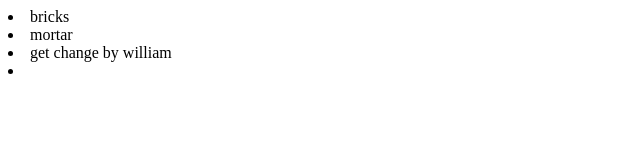
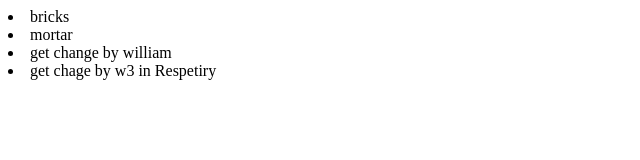
Before and after one commit to focuskey/newGitTest, a plain HTML site: page index.html in a window 1280 px wide. Shown: the whole page, without its empty margins (0-640 px from the left). Drawn offline with Linux system fonts and the light colour scheme.

Commit message:
change at the first layer

```diff
--- a/index.html
+++ b/index.html
@@ -4,7 +4,7 @@
             <li>bricks</li>
             <li>mortar</li>
             <li>get change by william</li>
-            <li></li>
+            <li>get chage by w3 in Respetiry</li>
         </div->
     </body>
 </html>
```
